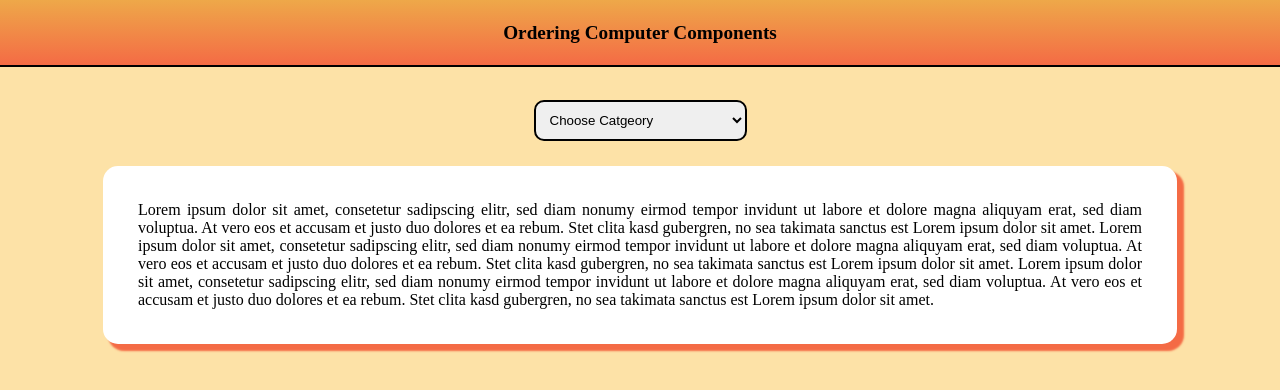
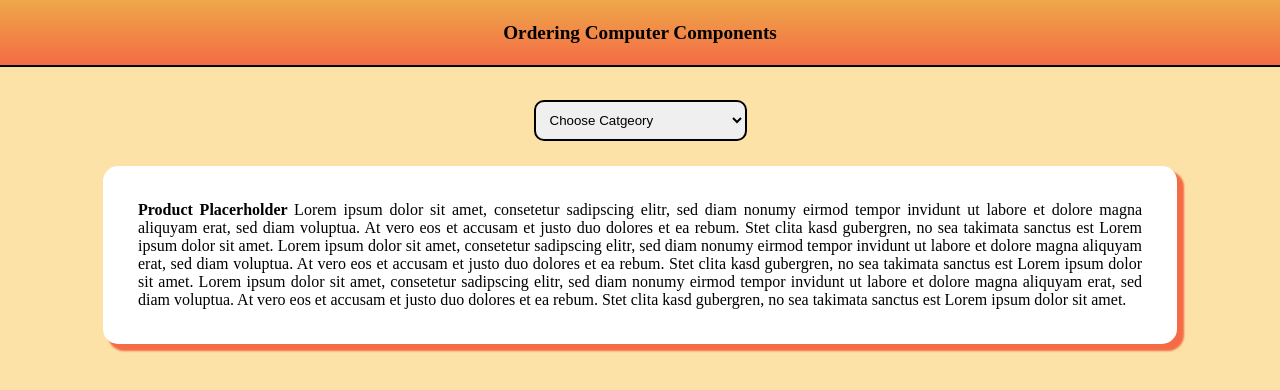
Before and after one commit to XanVu/order-form-for-computer-components, a website built with Parcel: page src/index.html in a window 1280 px wide. Built offline with nearby package versions, Linux system fonts and the light colour scheme.

Commit message:
Update README.md

```diff
--- a/src/index.html
+++ b/src/index.html
@@ -38,7 +38,7 @@
       <!--Its a placerholder for the products, which get added dynamically-->
       <div class="product-cart">
         <p>
-          Lorem ipsum dolor sit amet, consetetur sadipscing elitr,
+          <b>Product Placerholder </b>Lorem ipsum dolor sit amet, consetetur sadipscing elitr,
           sed diam nonumy eirmod tempor invidunt ut labore et dolore
           magna aliquyam erat, sed diam voluptua. At vero eos et accusam
           et justo duo dolores et ea rebum. Stet clita kasd gubergren,
```
Also changed, not shown: README.md.
